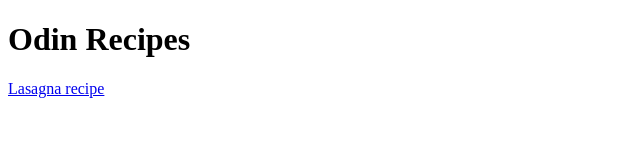
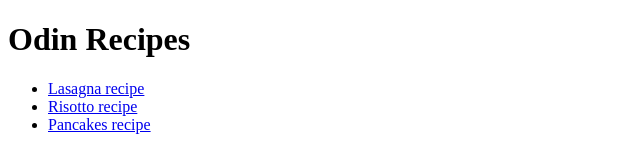
Before and after one commit to minaxilyass-beep/odin-recipes, a plain HTML site: page index.html in a window 1280 px wide. Shown: the whole page, without its empty margins (0-640 px from the left). Drawn offline with Linux system fonts and the light colour scheme.

Commit message:
Update the index page

```diff
--- a/index.html
+++ b/index.html
@@ -6,7 +6,11 @@
 </head>
 <body>
     <h1>Odin Recipes</h1>
-    <a href="recipes/lasagna.html">Lasagna recipe</a>
+    <ul>
+   <li> <a href="recipes/lasagna.html">Lasagna recipe</a></li>
+   <li> <a href="recipes/risotto.html">Risotto recipe</a></li>
+   <li> <a href="recipes/pancakes.html">Pancakes recipe</a></li>
+    </ul>
 </body>
 
 
```
